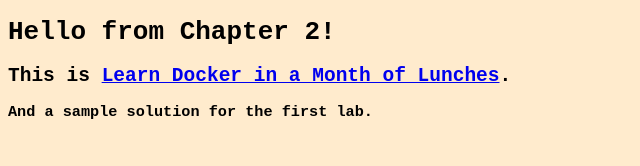
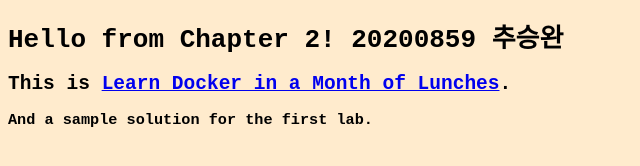
Before and after one commit to svvchu/docker-lab-ch02, a plain HTML site: page index.html in a window 1280 px wide. Shown: the whole page, without its empty margins (0-640 px from the left). Drawn offline with Linux system fonts and the light colour scheme.

Commit message:
docker ch02

```diff
--- a/index.html
+++ b/index.html
@@ -1,8 +1,11 @@
 <!DOCTYPE html>
 <html>
+    <head>
+        <meta charset="utf-8">
+    </head>
     <body style="background-color: blanchedalmond; font-family: monospace">
         <h1>
-            Hello from Chapter 2!
+            Hello from Chapter 2! 20200859 추승완
         </h1>
         <h2>
             This is <a href="https://www.manning.com/books/learn-docker-in-a-month-of-lunches">Learn Docker in a Month of Lunches</a>.
```
